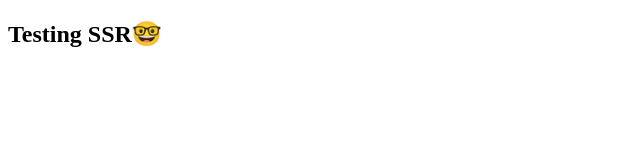
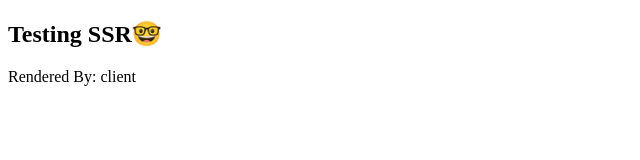
Before and after one commit to hewonjeong/ssr, a Next.js app: page / in a window 1280 px wide. Shown: the top 160 px of the page, without its empty margins (0-640 px from the left). Built offline with nearby package versions, Linux system fonts and the light colour scheme.

Commit message:
feat: add util (isClient())

```diff
--- a/pages/index.js
+++ b/pages/index.js
@@ -1,4 +1,5 @@
 import Head from 'next/head';
+import { isClient } from '../utils';
 
 export const HeadComponent = () => (
   <Head>
@@ -11,6 +12,7 @@ const Index = ({ title = 'Testing SSR🤓' }) => (
   <div>
     <HeadComponent />
     <h2>{title}</h2>
+    <div>Rendered By: {isClient() ? 'client' : 'server'}</div>
   </div>
 );
 
--- /dev/null
+++ b/utils/index.js
@@ -0,0 +1,2 @@
+export const isClient = () =>
+  !!(typeof window !== 'undefined' && window.document);
```
